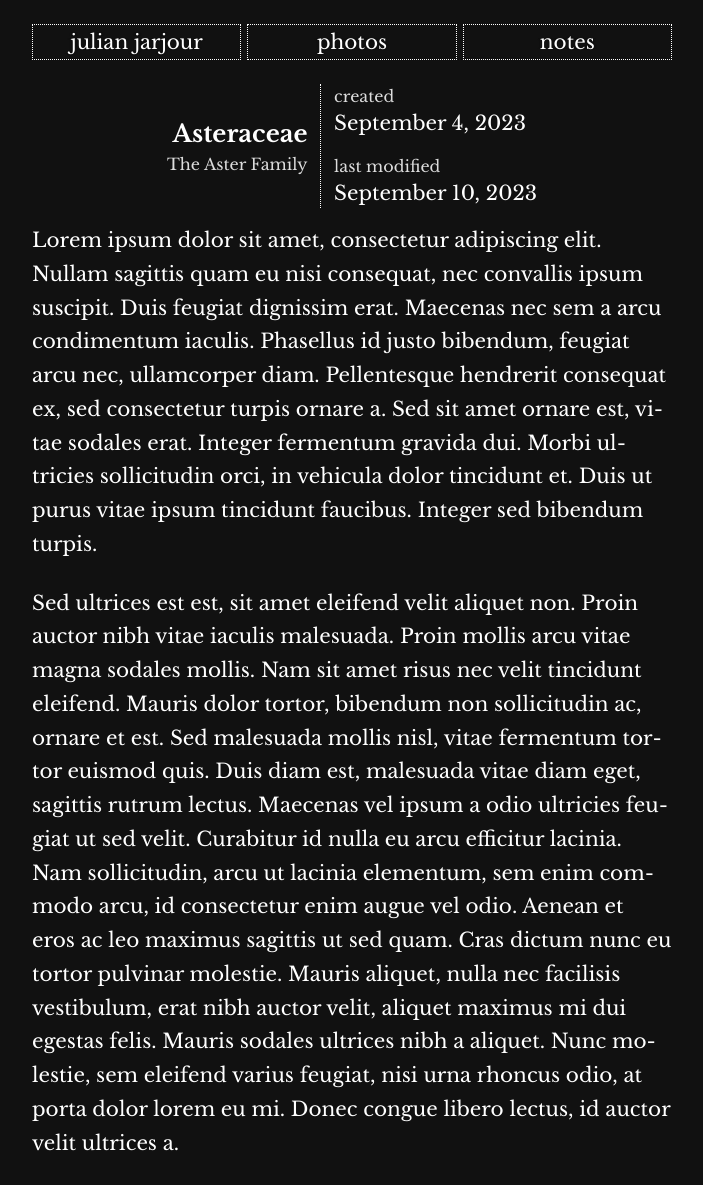
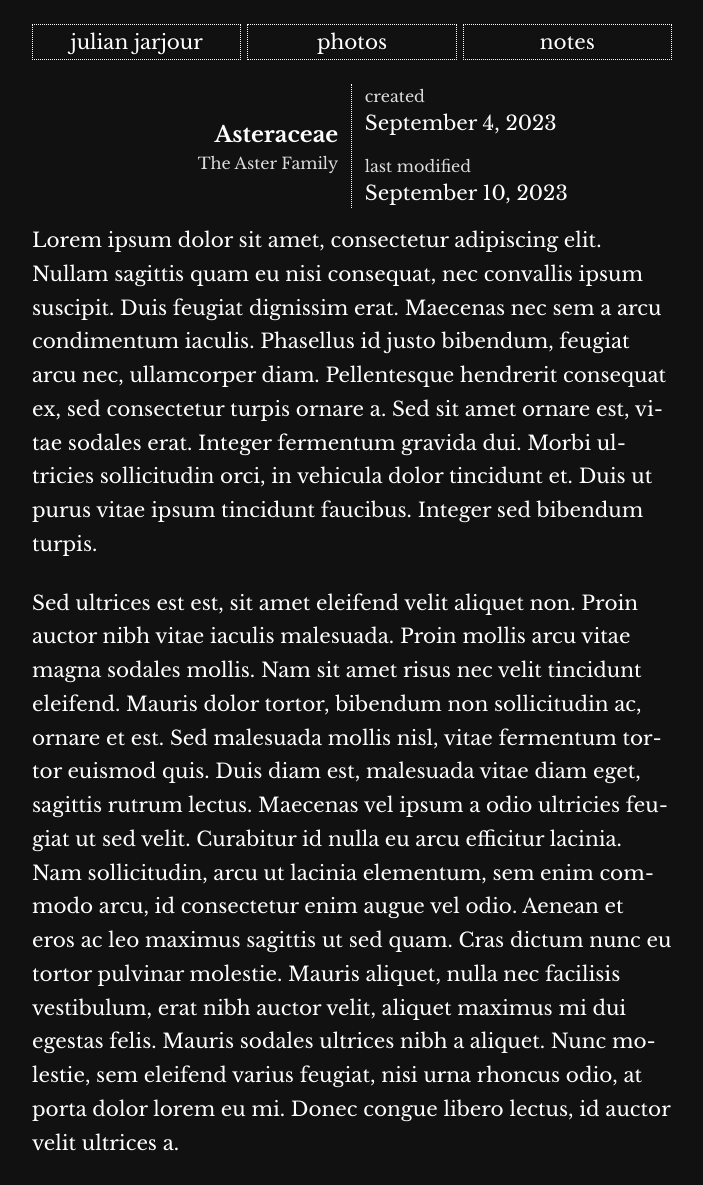
Before and after one commit to jarzanman/jarzanman.github.io, a Jekyll site: the page built from _notes/asteraceae.md, in a window 1280 px wide. Shown: the whole page, without its empty margins (288-991 px from the left). Built offline with Jekyll 4.4.1, drawn with Linux system fonts in a browser that asks for light colours.

Commit message:
twek132r

```diff
--- a/_includes/backlinks.html
+++ b/_includes/backlinks.html
@@ -1,7 +1,7 @@
 {%- assign link_count = 0 -%}
-{%- for post in site.posts -%}
-        {%- if post.url != page.url -%}
-            {%- if post.content contains page.url -%}
+{%- for note in site.notes -%}
+        {%- if note.url != page.url -%}
+            {%- if note.content contains page.slug -%}
                 {%- assign link_count = link_count | plus:1 -%}
             {%- endif -%}
     {%- endif -%}
@@ -9,13 +9,13 @@
 {%- if link_count > 0 -%}
 <h1 style="margin-bottom: 1.5em; margin-top: 8rem;">Backlinks</h1>
 <div class="backlinks-container">
-        {%- for post in site.posts -%}
-        {%- if post.url != page.url -%}
-            {%- if post.content contains page.url -%}
+        {%- for note in site.notes -%}
+        {%- if note.url != page.url -%}
+            {%- if note.content contains page.slug -%}
             <div class="backlink">
-              <div class="backlink-title"><a href="{{post.url}}" aria-label="{{post.title}}">{{ post.title }}</a></div>
-              <a href="{{post.url}}" aria-label="{{post.title}}">
-                {{ post.content | split: page.url | last | strip_html | replace_first: '">','…<u>' | replace_first: ' ','</u> ' | replace_first: ". ", ".~~~" | split: "~~~" | first | replace_first: '.” ','.”~~~' | split: '~~~' | first }}
+              <div class="backlink-title"><a href="{{note.url}}" aria-label="{{note.title}}">{{ note.title }}</a></div>
+              <a href="{{note.url}}" aria-label="{{note.title}}">
+                {{ note.content | split: page.slug | last | replace_first: ". ", ".~~~" | split: "~~~" | first | replace_first: '.” ','.”~~~' | split: '~~~' | first | replace_first: '</p>', '~~~' | split: '~~~' | first | strip_html | replace_first: '">','…<u>' | replace_first: ' ','</u> ' }}
             </a></div>
             {%- endif -%}
         {%- endif -%}
--- a/_sass/headings.scss
+++ b/_sass/headings.scss
@@ -1,10 +1,10 @@
 h1 {
-  font-size: 120%;
+  font-size: 110%;
   font-weight: 700;
 }
 h2 {
   font-weight: 700;
-  margin-top: 8rem;
+  margin-top: 4rem;
 }
 h1 + h4 {
   margin-bottom: 1.8rem;
@@ -18,8 +18,6 @@
 }
 .titleblock {
   display: flex;
-  justify-content: center;
-  gap: 0.8rem;
 }
 .titleblock + p {
   margin-top: 1rem;
@@ -27,8 +25,10 @@
 .titledesc {
   text-align: right;
   display: flex;
+  align-items: right;
   flex-direction: column;
   justify-content: center;
+  width: 50%;
   border-right: 1px dotted white;
   padding-right: 0.8rem;
 }
@@ -36,4 +36,6 @@
   display: flex;
   flex-direction: column;
   justify-content: center;
+  width: 50%;
+  padding-left: 0.8rem;
 }
```
Also changed, not shown: _notes/auckland-walkability.md (renamed from _drafts/2023-04-06-auckland-walkability.md, +4 -1 lines), _notes/japanese-electronica.md (renamed from _drafts/2023-01-31-japanese-electronic-music.md, +4 -3 lines), 1 other file.
